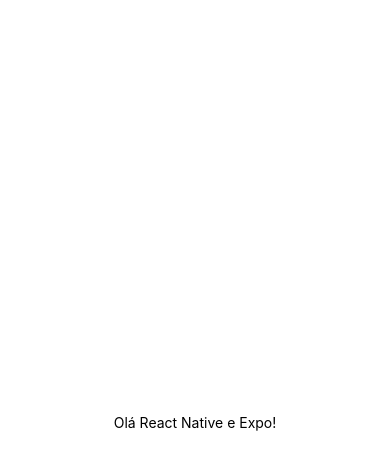
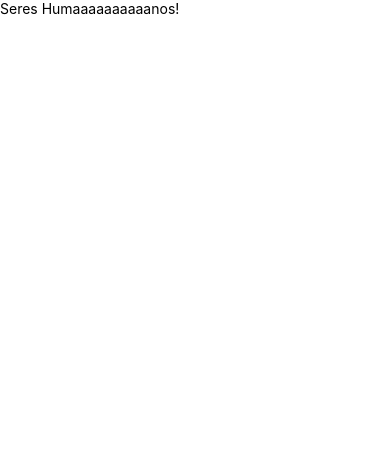
Before and after one commit to PhoenixFoxz/ola-react-native, a React Native app: screen / in a window 390 px wide. Shown: the top 466 px of the page. Built offline with nearby package versions, Linux system fonts and the light colour scheme.

Commit message:
Update App.js

```diff
--- a/App.js
+++ b/App.js
@@ -1,20 +1,12 @@
-import { StatusBar } from "expo-status-bar";
-import { StyleSheet, Text, View } from "react-native";
+import { StatusBar, Text, View } from "react-native";
 
 export default function App() {
   return (
-    <View style={styles.container}>
-      <Text>Olá React Native e Expo!</Text>
-      <StatusBar style="auto" />
-    </View>
+    <>
+      <StatusBar barStyle={"dark-content"} />
+      <View>
+        <Text>Seres Humaaaaaaaaaanos!</Text>
+      </View>
+    </>
   );
 }
-
-const styles = StyleSheet.create({
-  container: {
-    flex: 1,
-    backgroundColor: "#fff",
-    alignItems: "center",
-    justifyContent: "center",
-  },
-});
```
